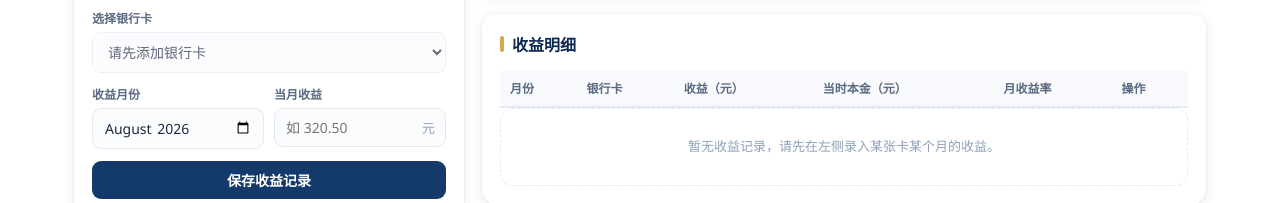
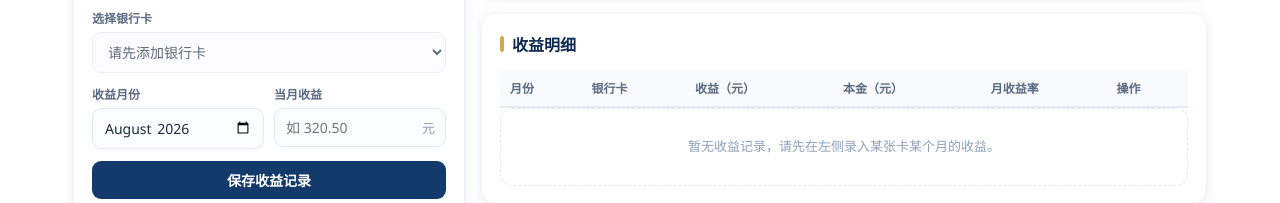
Before and after one commit to lingongzhe/wealth-manager, a plain HTML site: page index.html in a window 1280 px wide. Shown: the part 491-694 px from the top of the page. Drawn offline with Linux system fonts and the light colour scheme.

Commit message:
合并网页编辑：更新理财管家新版本

```diff
--- a/index.html
+++ b/index.html
@@ -486,7 +486,7 @@ html[data-theme="dark"] footer a{color:var(--gold2);}
         <div class="table-wrap">
           <table class="detail">
             <thead>
-              <tr><th>月份</th><th>银行卡</th><th>收益（元）</th><th>当时本金（元）</th><th>月收益率</th><th>操作</th></tr>
+              <tr><th>月份</th><th>银行卡</th><th>收益（元）</th><th>本金（元）</th><th>月收益率</th><th>操作</th></tr>
             </thead>
             <tbody id="detailBody"></tbody>
           </table>
```
Also changed, not shown: 理财管家.html (+1 -1 lines).
